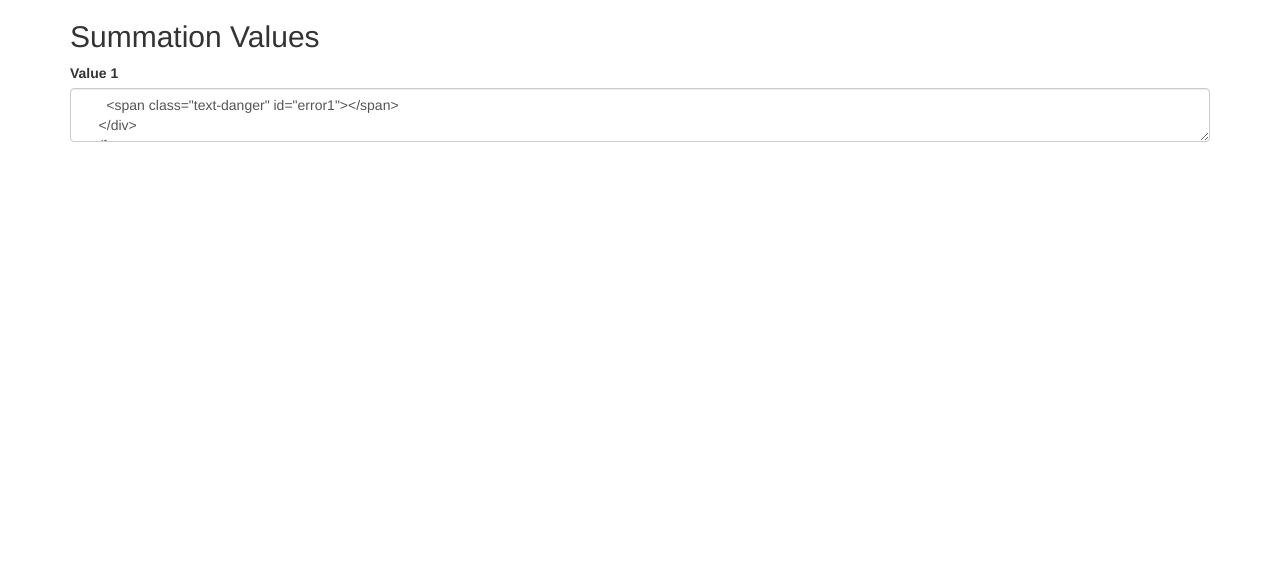
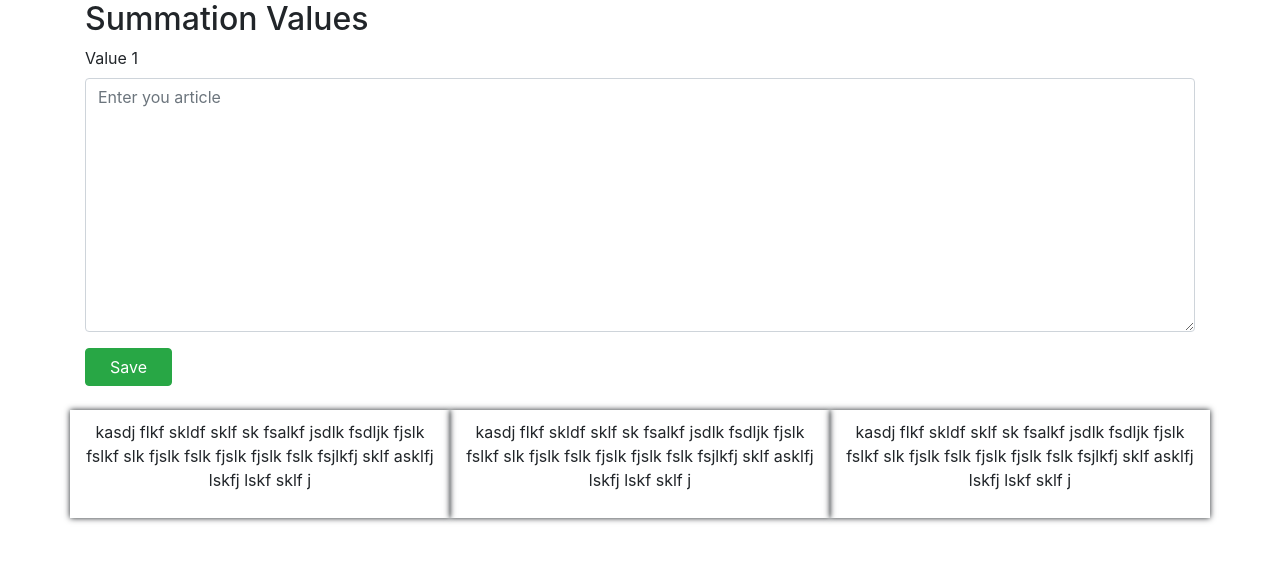
Before and after one commit to dearmahbubul/javascript-funny-article-reader, a plain HTML site: page index.html in a window 1280 px wide. Drawn offline with nearby package versions, Linux system fonts and the light colour scheme.

Commit message:
Design changed

```diff
--- a/index.html
+++ b/index.html
@@ -4,14 +4,11 @@
   <title>Article Reader Project</title>
   <meta charset="utf-8">
   <meta name="viewport" content="width=device-width, initial-scale=1">
-  <link rel="stylesheet" href="https://maxcdn.bootstrapcdn.com/bootstrap/3.4.0/css/bootstrap.min.css">
+  <link rel="stylesheet" href="https://cdnjs.cloudflare.com/ajax/libs/twitter-bootstrap/4.3.1/css/bootstrap.min.css">
   <style>
-    .data{
-      border-radius: 50%;
-      border: 1px solid;
-      width: 30%;
-      padding: 100px 10px 100px 10px;
-      background-color: #dedede;
+    .coustom{
+    box-shadow: 0px 0px 6px 0px;
+    padding: 10px;
     }
   </style>
 </head>
@@ -22,21 +19,30 @@
   <form action="/action_page.php" name="summation_form" id="summation_form">
     <div class="form-group">
       <label for="value1">Value 1</label>
-      <textarea class="form-control" id="article" placeholder="Enter you article" name="value1">
+      <textarea class="form-control" id="article" placeholder="Enter you article" name="value1" rows="10"></textarea>
       <span class="text-danger" id="error1"></span>
     </div>
+    <input type="submit" value="Save" class="btn btn-large btn-success pr-4 pl-4"/>
   </form>
 </div>
 
-<div class="wrapper text-center mt-70" style="margin-top: 80px;">
+<div class="wrapper text-center mt-4">
   <div class="container">
-    <div class="data" width="70%">
-      <p id="article">sdfsa sfasdf ad safasdf sd fasd asd fasdf asdf sdfa sfasfas fas dsf asdf asfsd fsafd asdf asdf df asdf sadf asdf asdfs afd asf sadf asdf asd fasfd sad fsafasffsad fasdf asfsa d</h3>
-    </div>
+      <div class="row">
+	   <div class="col-md-4 coustom">
+	  	<p>kasdj flkf skldf sklf sk fsalkf jsdlk fsdljk fjslk fslkf slk fjslk fslk fjslk fjslk fslk fsjlkfj sklf asklfj lskfj lskf sklf j</p>
+	   </div>
+          <div class="col-md-4 coustom">
+	  	<p>kasdj flkf skldf sklf sk fsalkf jsdlk fsdljk fjslk fslkf slk fjslk fslk fjslk fjslk fslk fsjlkfj sklf asklfj lskfj lskf sklf j</p>
+	   </div>
+	   <div class="col-md-4 coustom">
+	  	<p>kasdj flkf skldf sklf sk fsalkf jsdlk fsdljk fjslk fslkf slk fjslk fslk fjslk fjslk fslk fsjlkfj sklf asklfj lskfj lskf sklf j</p>
+	   </div>
+      </div>
   </div>
 </div>
 <script src="https://ajax.googleapis.com/ajax/libs/jquery/3.4.1/jquery.min.js"></script>
-<script src="https://maxcdn.bootstrapcdn.com/bootstrap/3.4.0/js/bootstrap.min.js"></script>
-<script src="app.js"></script>
+<script src="https://cdnjs.cloudflare.com/ajax/libs/twitter-bootstrap/4.3.1/js/bootstrap.min.js"></script>
+<script src="js/app.js"></script>
 </body>
 </html>
```
Also changed, not shown: js/app.js (added), 1 other file.
